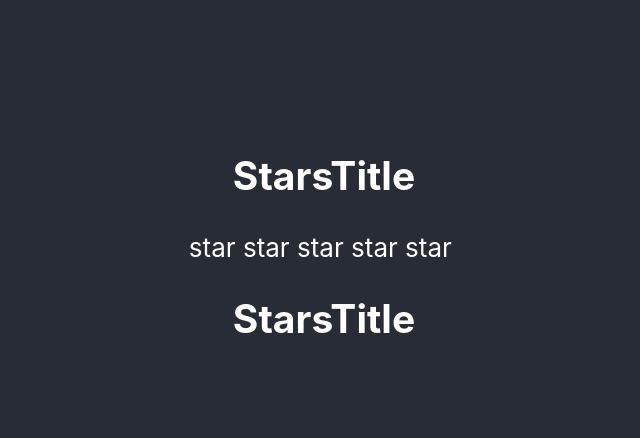
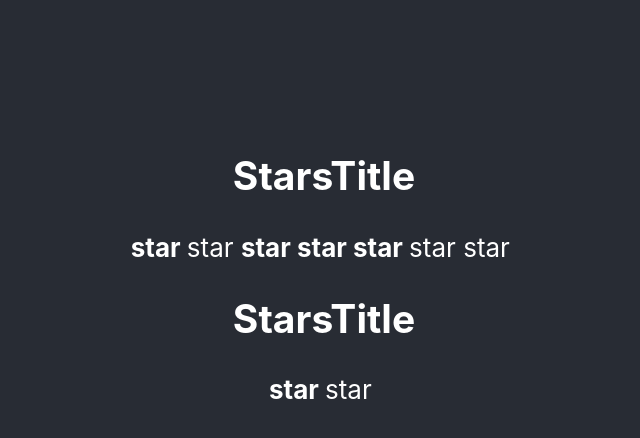
Before and after one commit to mabar84/testing-and-training, a React (Create React App) app: page / in a window 1280 px wide. Shown: the top 438 px of the page, without its empty margins (316-956 px from the left). Built offline with nearby package versions, Linux system fonts and the light colour scheme.

Commit message:
kabzda03 star props

```diff
--- a/src/App.css
+++ b/src/App.css
@@ -18,7 +18,7 @@
     padding-top: 15vh;
     background-color: #282c34;
     height: 100vh;
-    display: flex;
+    /*display: flex;*/
     flex-direction: column;
     align-items: center;
     /*justify-content: center;*/
--- a/src/learn/Rating.jsx
+++ /dev/null
@@ -1,34 +0,0 @@
-export const Rating = () => {
-    console.log('rating')
-    return <>
-        <StarsTitle/>
-        <StarsBody/>
-        <StarsTitle/>
-    </>
-}
-
-const StarsTitle = () => {
-    console.log('StarsTitle')
-    return <>
-        <h2>StarsTitle</h2>
-    </>
-}
-const StarsBody = () => {
-    console.log('StarsBody')
-
-    return <>
-        <Star/>
-        <Star/>
-        <Star/>
-        <Star/>
-        <Star/>
-    </>
-}
-
-const Star = () => {
-    console.log('Star')
-
-    return <>
-        star&nbsp;
-    </>
-}
--- /dev/null
+++ b/src/learn/Rating.tsx
@@ -0,0 +1,43 @@
+export const Rating = () => {
+    console.log('rating')
+    return <>
+        <StarsTitle/>
+        <StarsBody/>
+        <StarsTitle/>
+    </>
+}
+
+const StarsTitle = () => {
+    console.log('StarsTitle')
+    return <>
+        <h2>StarsTitle</h2>
+        <Star selected={true}/>
+        <Star selected={false}/>
+    </>
+}
+const StarsBody = () => {
+    console.log('StarsBody')
+
+    return <>
+        <Star selected={true}/>
+        <Star selected={true}/>
+        <Star selected={true}/>
+        <Star selected={false}/>
+        <Star selected={false}/>
+    </>
+}
+
+type TStar = {
+    selected: boolean
+}
+
+const Star = (props: TStar) => {
+    console.log('Star')
+    if (props.selected) {
+        return <b>
+            star&nbsp;
+        </b>
+    } else {
+        return <>star&nbsp;</>
+    }
+}
```
